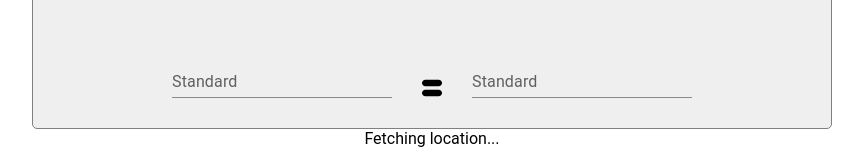
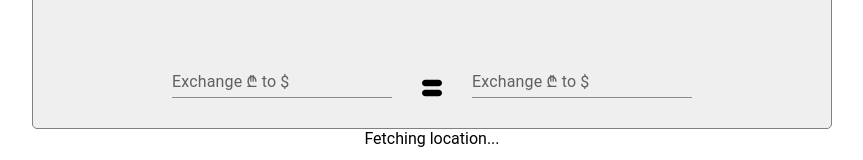
Before and after one commit to achiewe/countries-project, a React (Vite) app: page /Countries/1/Currency in a window 1280 px wide. Shown: the part 292-452 px from the top of the page, without its empty margins (208-1071 px from the left). Built offline with nearby package versions, Linux system fonts and the light colour scheme; no server answers.

Commit message:
add inside the label property default text to excahgne CurrencyFrom to CurrencyTo

```diff
--- a/src/components/currency/CurrencyTradeInputs.tsx
+++ b/src/components/currency/CurrencyTradeInputs.tsx
@@ -7,7 +7,11 @@ export default function CurrencyTradeInputs() {
   const currencyTo = useCountryStore((state) => state.currencyTo);
   return (
     <ContainerCurrencyInputs>
-      <TextField id="standard-basic" label="Standard" variant="standard" />
+      <TextField
+        id="standard-basic"
+        label={`Exchange ${currencyFrom} to ${currencyTo}`}
+        variant="standard"
+      />
 
       <svg
         fill="#000000"
@@ -35,7 +39,11 @@ export default function CurrencyTradeInputs() {
           </g>
         </g>
       </svg>
-      <TextField id="standard-basic" label="Standard" variant="standard" />
+      <TextField
+        id="standard-basic"
+        label={`Exchange ${currencyFrom} to ${currencyTo}`}
+        variant="standard"
+      />
     </ContainerCurrencyInputs>
   );
 }
```
